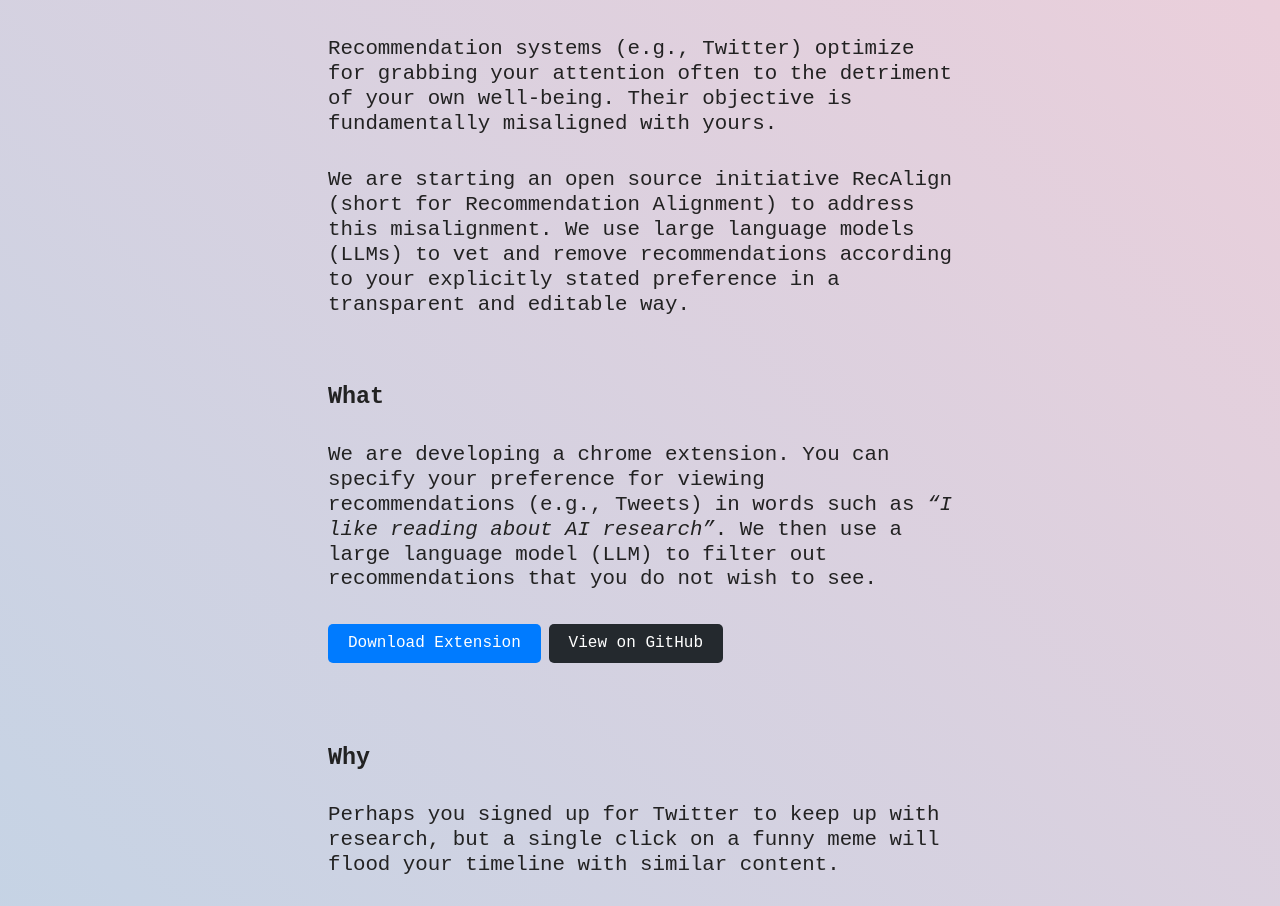
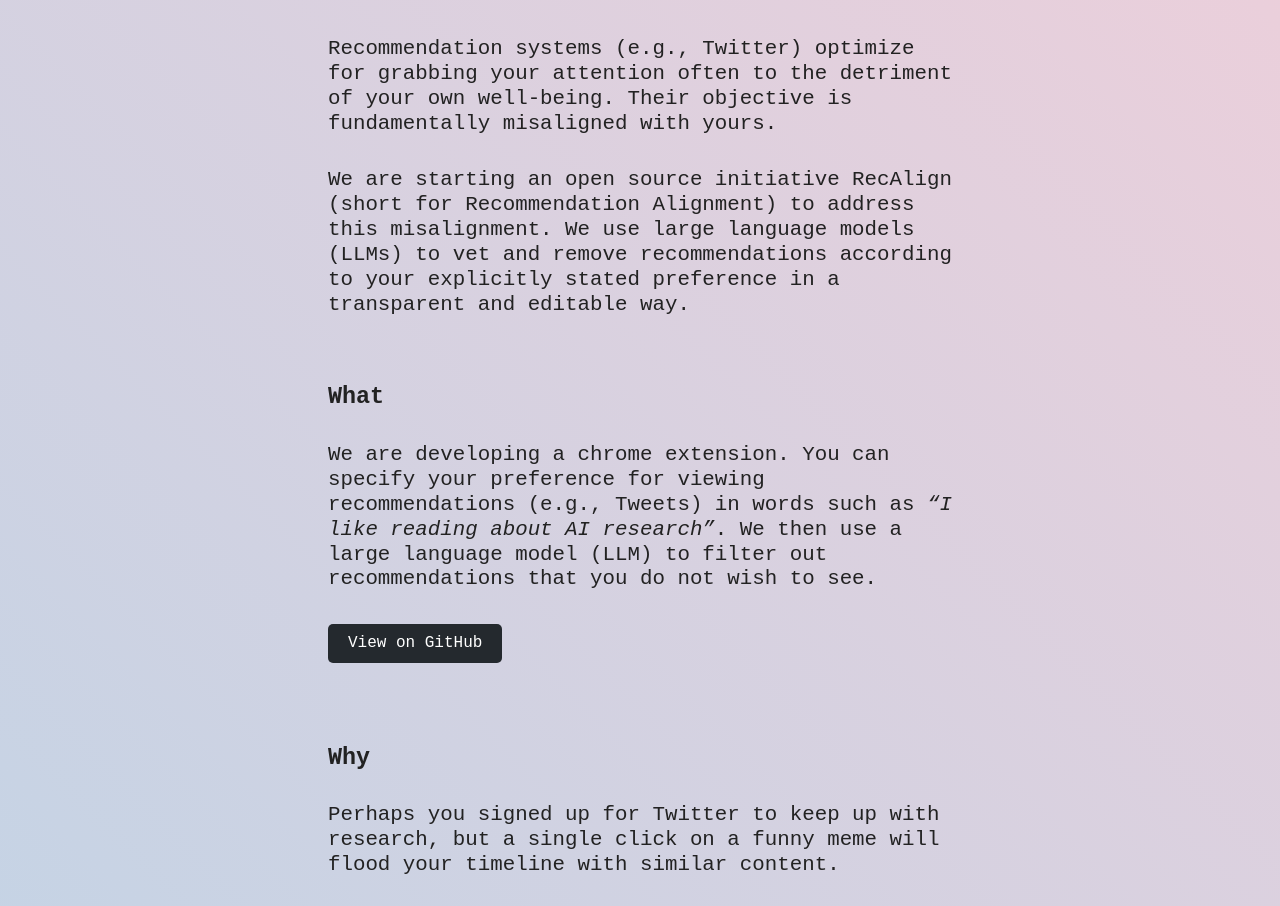
Before and after one commit to recalign/RecAlign, a browser extension: page docs/index.html in a window 1280 px wide. Shown: the part 184-1090 px from the top of the page. Drawn offline with Linux system fonts and the light colour scheme.

Commit message:
Remove extension download link.

```diff
--- a/docs/index.html
+++ b/docs/index.html
@@ -29,7 +29,6 @@
          You can specify your preference for viewing recommendations (e.g., Tweets) in words such as <em>“I like reading about AI research”</em>.
          We then use a large language model (LLM) to filter out recommendations that you do not wish to see.</p>
 
-      <a href="path/to/your/file.ext" download class="download-btn">Download Extension</a>
       <a href="https://github.com/recalign/RecAlign" class="github-btn">View on GitHub</a><br>
       <br><br><br><br>
       <h2>Why</h2>
```
